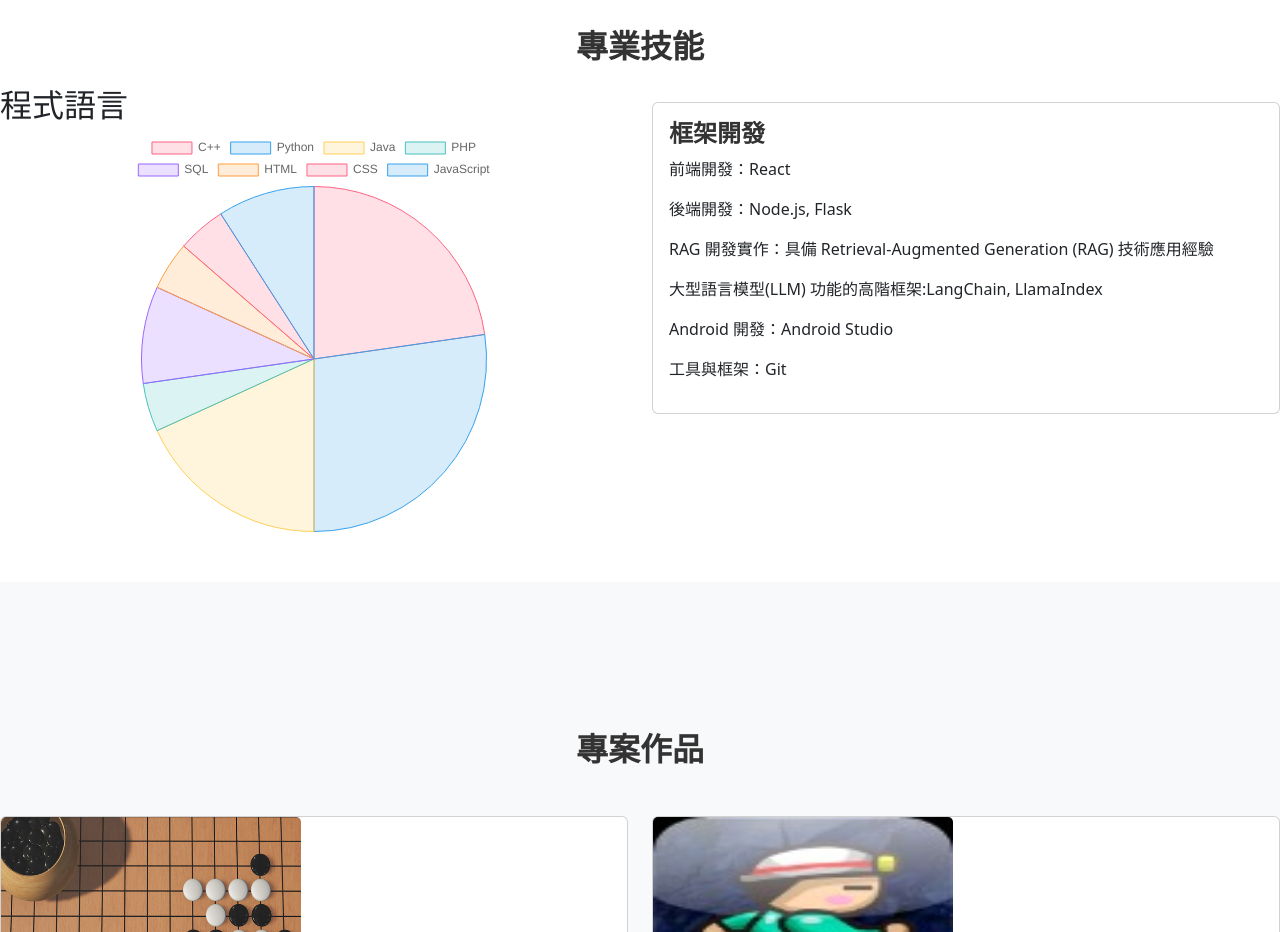
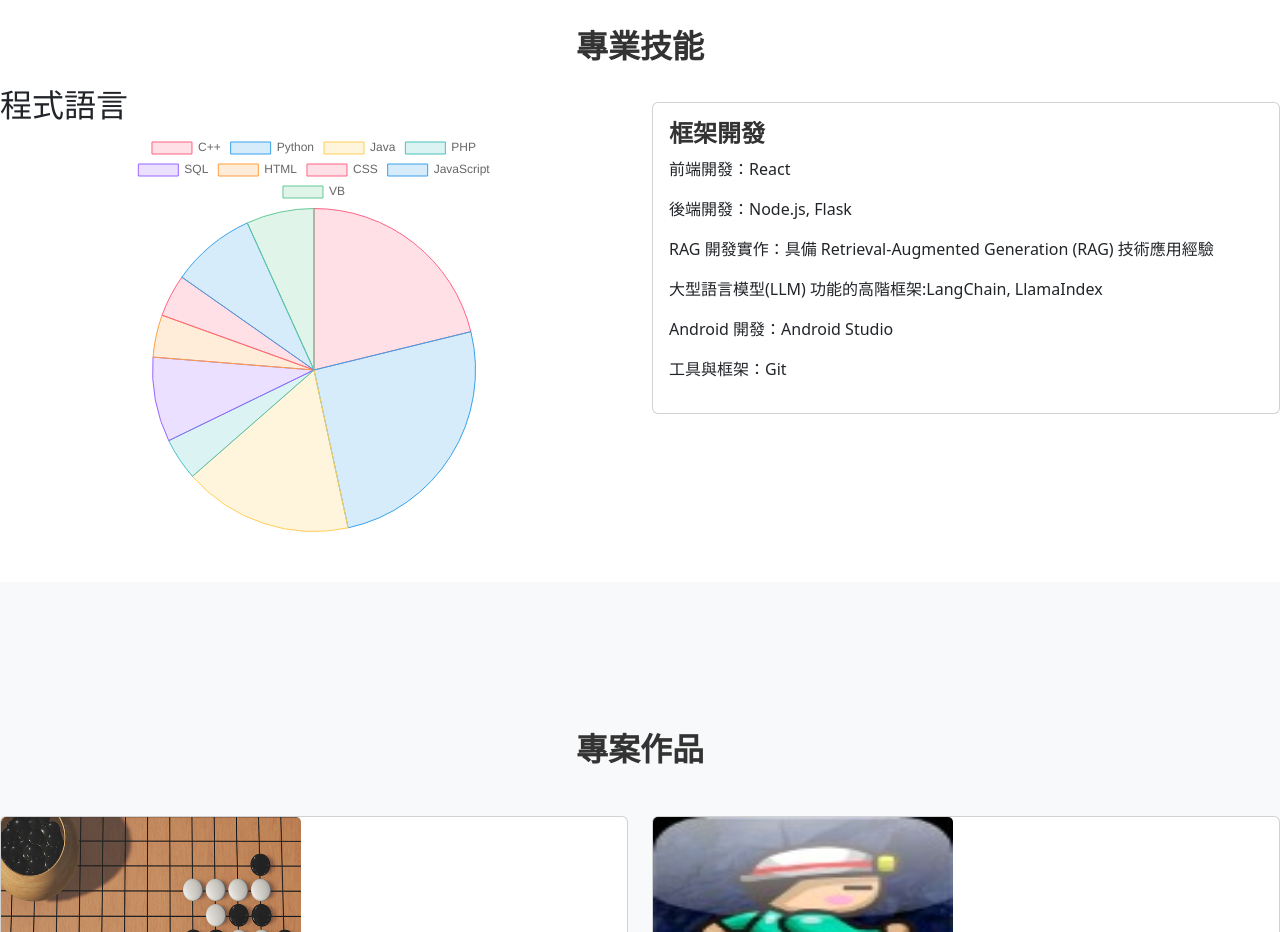
Before and after one commit to WuReallyLeft/Curriculum-Vitae, a plain HTML site: page index.html in a window 1280 px wide. Shown: the part 3440-4372 px from the top of the page. Drawn offline with nearby package versions, Linux system fonts and the light colour scheme.

Commit message:
新增程式語言VB

```diff
--- a/index.html
+++ b/index.html
@@ -228,11 +228,10 @@
     </div>
 
     <script>
-        // 程式語言比例資料
         const data = {
-            labels: ['C++', 'Python', 'Java', 'PHP', 'SQL', 'HTML', 'CSS', 'JavaScript'],
+            labels: ['C++', 'Python', 'Java', 'PHP', 'SQL', 'HTML', 'CSS', 'JavaScript', 'VB'],
             datasets: [{
-                data: [25, 30, 20, 5, 10, 5, 5, 10],  // 這裡的數字代表各個程式語言的占比
+                data: [25, 30, 20, 5, 10, 5, 5, 10, 8],  // 新增 VB 的數據 (這裡假設 VB 為 8%)
                 backgroundColor: [
                     'rgba(255, 99, 132, 0.2)',
                     'rgba(54, 162, 235, 0.2)',
@@ -241,7 +240,8 @@
                     'rgba(153, 102, 255, 0.2)',
                     'rgba(255, 159, 64, 0.2)',
                     'rgba(255, 99, 132, 0.2)',
-                    'rgba(54, 162, 235, 0.2)'
+                    'rgba(54, 162, 235, 0.2)',
+                    'rgba(100, 200, 150, 0.2)' // VB 的顏色
                 ],
                 borderColor: [
                     'rgba(255, 99, 132, 1)',
@@ -251,7 +251,8 @@
                     'rgba(153, 102, 255, 1)',
                     'rgba(255, 159, 64, 1)',
                     'rgba(255, 99, 132, 1)',
-                    'rgba(54, 162, 235, 1)'
+                    'rgba(54, 162, 235, 1)',
+                    'rgba(100, 200, 150, 1)' // VB 的邊框顏色
                 ],
                 borderWidth: 1
             }]
@@ -285,6 +286,7 @@
             document.getElementById('languageChart'),
             config
         );
+
     </script>
 
     <div class="project" id="project">
```
